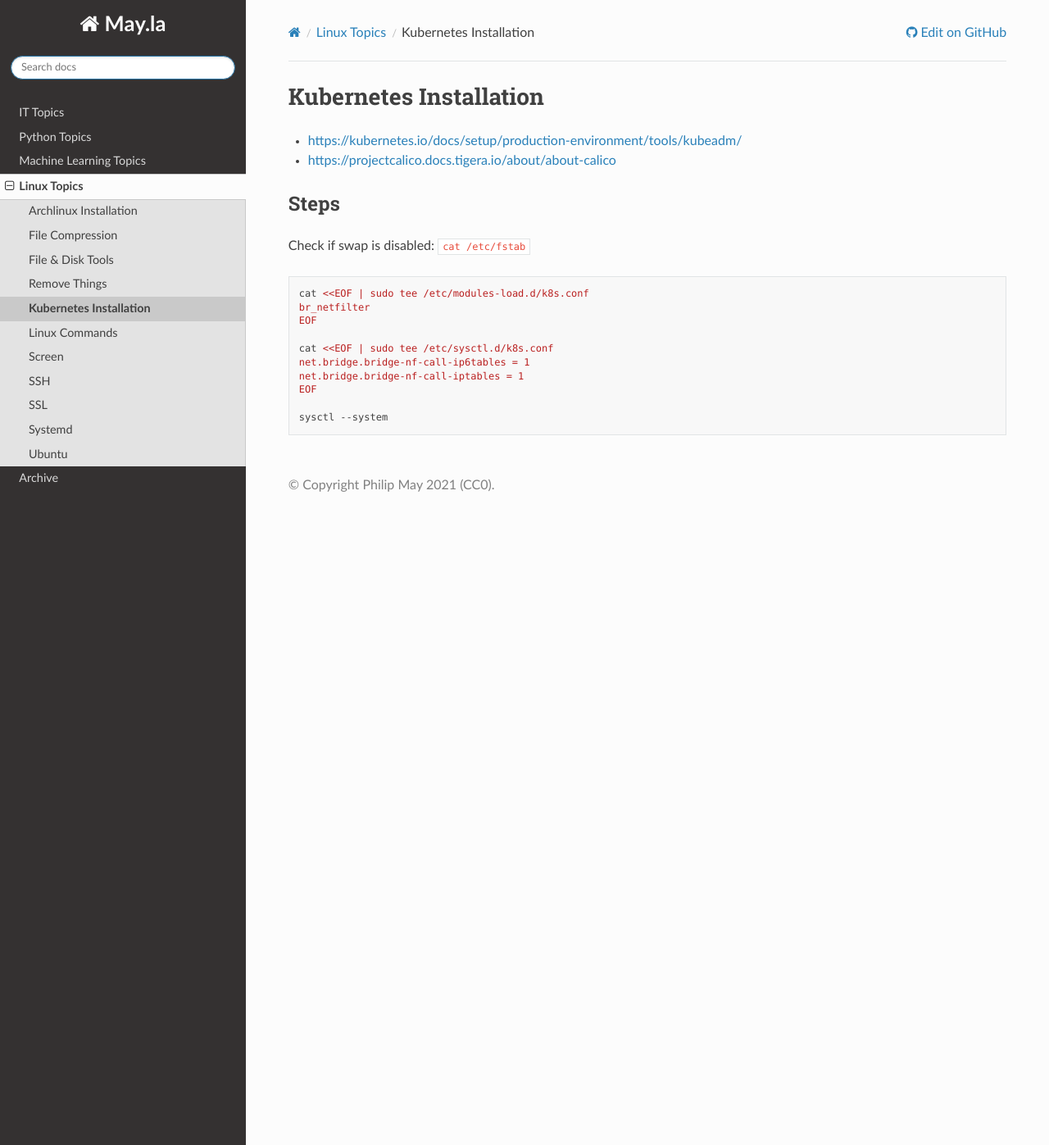
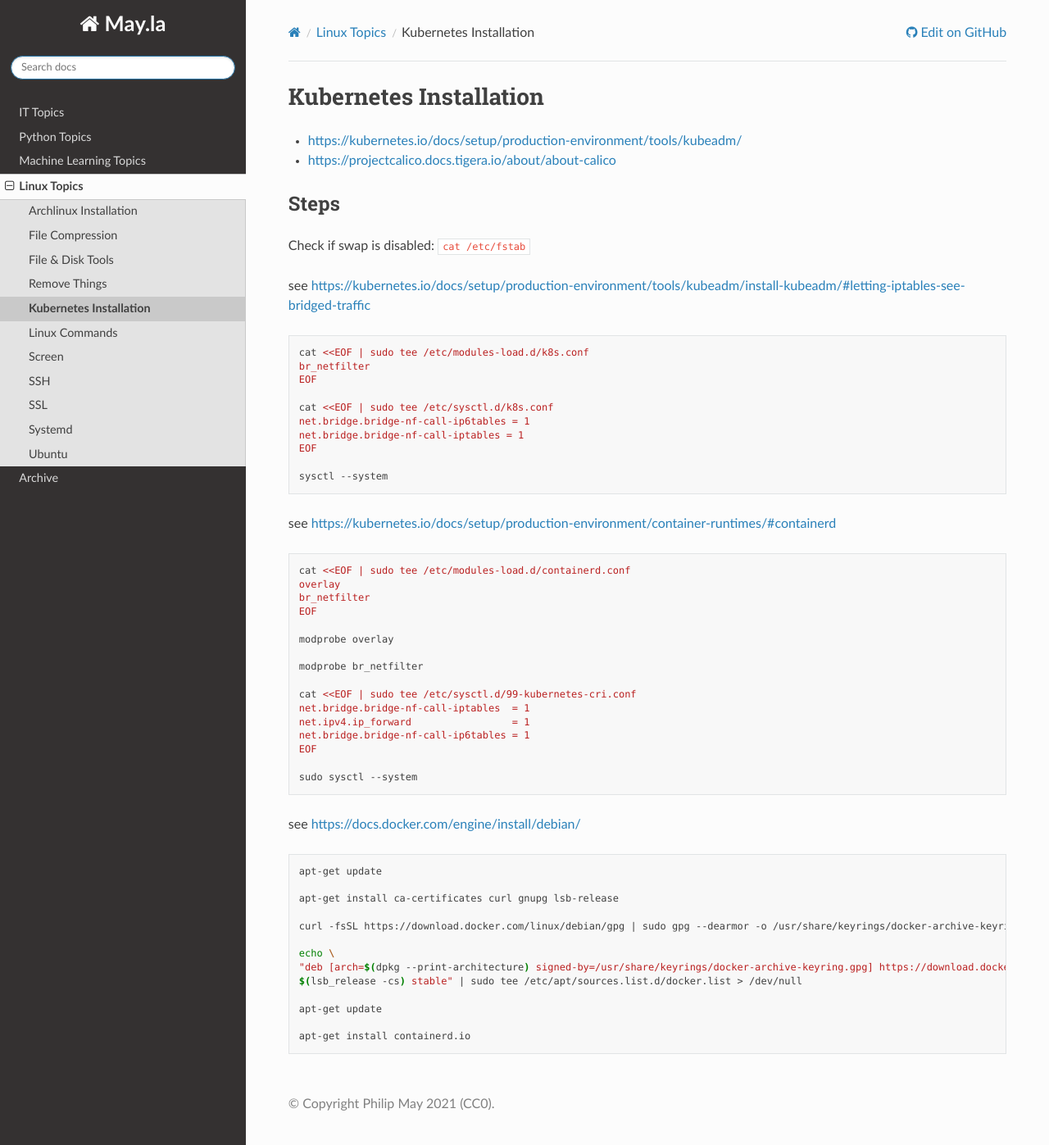
Before and after one commit to PhilipMay/May.la, a Sphinx documentation site: the page built from source/linux/kubernetes-install.md, in a window 1280 px wide and 1397 px high. Shown: the whole window at 82% size. Built offline with Sphinx 7.4.7 and the Read the Docs theme 2.0.0, drawn with Linux system fonts in a browser that asks for light colours.

Commit message:
Update kubernetes-install.md

````diff
--- a/source/linux/kubernetes-install.md
+++ b/source/linux/kubernetes-install.md
@@ -5,6 +5,7 @@
 ## Steps
 Check if swap is disabled: `cat /etc/fstab`
 
+see https://kubernetes.io/docs/setup/production-environment/tools/kubeadm/install-kubeadm/#letting-iptables-see-bridged-traffic
 ```bash
 cat <<EOF | sudo tee /etc/modules-load.d/k8s.conf
 br_netfilter
@@ -17,3 +18,40 @@
 
 sysctl --system
 ```
+
+see https://kubernetes.io/docs/setup/production-environment/container-runtimes/#containerd
+```bash
+cat <<EOF | sudo tee /etc/modules-load.d/containerd.conf
+overlay
+br_netfilter
+EOF
+
+modprobe overlay
+
+modprobe br_netfilter
+
+cat <<EOF | sudo tee /etc/sysctl.d/99-kubernetes-cri.conf
+net.bridge.bridge-nf-call-iptables  = 1
+net.ipv4.ip_forward                 = 1
+net.bridge.bridge-nf-call-ip6tables = 1
+EOF
+
+sudo sysctl --system
+```
+
+see https://docs.docker.com/engine/install/debian/
+```bash
+apt-get update
+
+apt-get install ca-certificates curl gnupg lsb-release
+
+curl -fsSL https://download.docker.com/linux/debian/gpg | sudo gpg --dearmor -o /usr/share/keyrings/docker-archive-keyring.gpg
+
+echo \
+"deb [arch=$(dpkg --print-architecture) signed-by=/usr/share/keyrings/docker-archive-keyring.gpg] https://download.docker.com/linux/debian \
+$(lsb_release -cs) stable" | sudo tee /etc/apt/sources.list.d/docker.list > /dev/null
+
+apt-get update
+
+apt-get install containerd.io
+```
````
